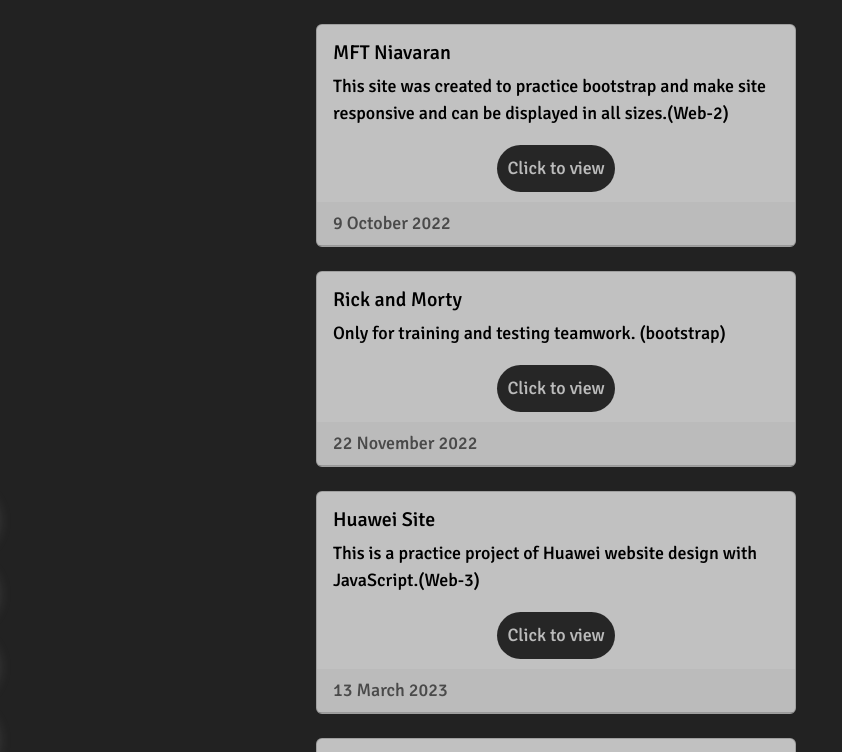
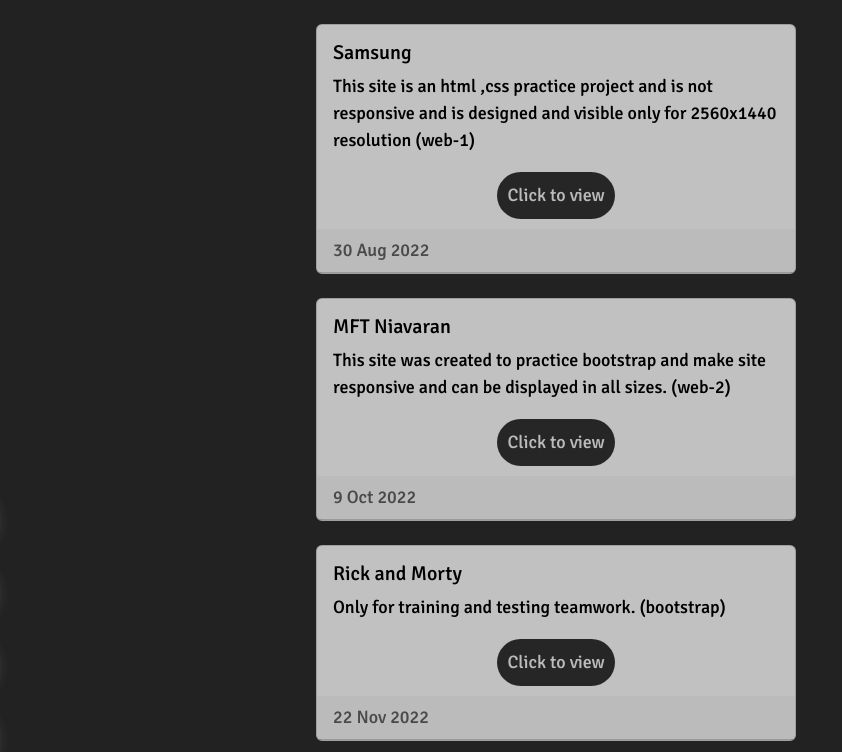
Before and after one commit to AmirAnsarpour/AmirAnsarpour.github.io, a plain HTML site: page index.html in a window 1280 px wide. Shown: the top 752 px of the page, 84-926 px from the left. Drawn offline with nearby package versions, Linux system fonts and the light colour scheme.

Commit message:
Update index.html

```diff
--- a/index.html
+++ b/index.html
@@ -32,13 +32,26 @@
     <div class="container custom-project">
         <div class="card text-bg-light mt-4 mx-auto">
             <div class="card-body">
+                <h5 class="card-title">Samsung</h5>
+                <p class="card-text">This site is an html ,css practice project and is not responsive
+                    and is designed and
+                    visible only for 2560x1440 resolution (web-1)</p>
+            </div>
+            <a href="../samsung/" aria-label="My Samsung Project Link" target="_blank" class="custom-link">Click to
+                view</a>
+            <div class="card-header custom-time">30 Aug 2022</div>
+        </div>
+    </div>
+    <div class="container custom-project">
+        <div class="card text-bg-light mt-4 mx-auto">
+            <div class="card-body">
                 <h5 class="card-title">MFT Niavaran</h5>
                 <p class="card-text">This site was created to practice bootstrap and make site responsive and can be
-                    displayed in all sizes.(Web-2)</p>
+                    displayed in all sizes. (web-2)</p>
             </div>
             <a href="../MFT-Niavaran/" aria-label="My MFT-Niavaran Project Link" target="_blank"
                 class="custom-link">Click to view</a>
-            <div class="card-header custom-time">9 October 2022</div>
+            <div class="card-header custom-time">9 Oct 2022</div>
         </div>
     </div>
     <div class="container custom-project">
@@ -49,18 +62,18 @@
             </div>
             <a href="../Rick-and-Morty/" aria-label="My Rick-and-Morty Project Link" target="_blank"
                 class="custom-link">Click to view</a>
-            <div class="card-header custom-time">22 November 2022</div>
+            <div class="card-header custom-time">22 Nov 2022</div>
         </div>
     </div>
     <div class="container custom-project">
         <div class="card text-bg-light mt-4 mx-auto">
             <div class="card-body">
                 <h5 class="card-title">Huawei Site</h5>
-                <p class="card-text">This is a practice project of Huawei website design with JavaScript.(Web-3)</p>
+                <p class="card-text">This is a practice project of Huawei website design with JavaScript. (web-3)</p>
             </div>
             <a href="../Huawei/" aria-label="My Huawei Project Link" target="_blank" class="custom-link">Click to
                 view</a>
-            <div class="card-header custom-time">13 March 2023</div>
+            <div class="card-header custom-time">13 Mar 2023</div>
         </div>
     </div>
     <div class="container custom-project">
```
